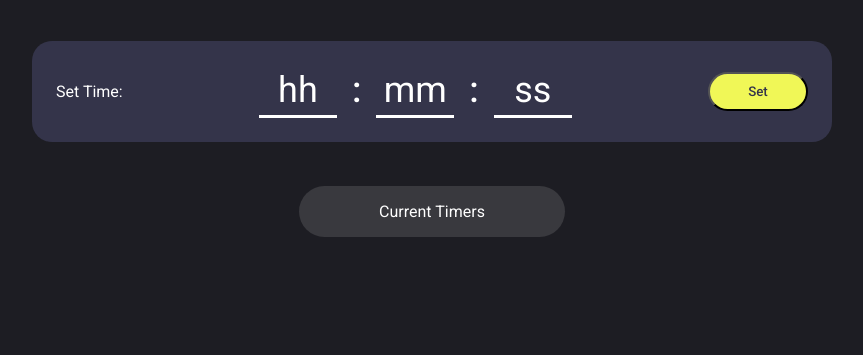
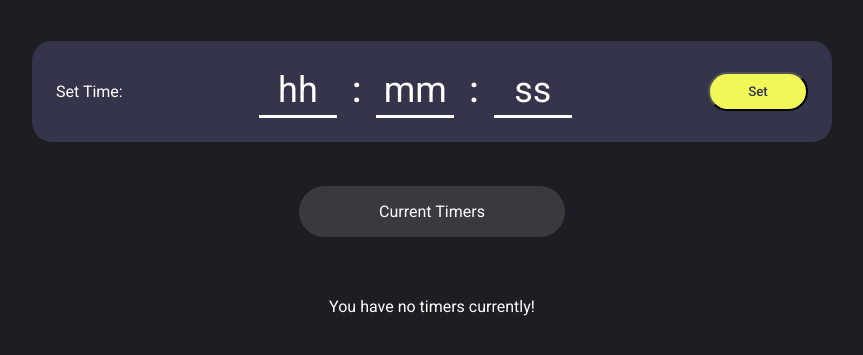
Before and after one commit to RitankJaikar/multiple-timer-app-js, a plain HTML site: page index.html in a window 1280 px wide. Shown: the part 69-424 px from the top of the page, without its empty margins (208-1071 px from the left). Drawn offline with Linux system fonts and the light colour scheme.

Commit message:
first commit

```diff
--- a/index.html
+++ b/index.html
@@ -28,9 +28,10 @@
         <div class="current-timers">
             Current Timers
         </div>
+        <p class="para-no-timer">You have no timers currently!</p>
 
         <!-- Samples -->
-        <!-- <p class="para-no-timer">You have no timers currently!</p>
+        <!--
         <div class="timer-div">
             <div>Time Left:</div>
             <div class="timer-wrapper">
@@ -45,7 +46,8 @@
         <div class="timer-div time-up-div">
             <span class="time-up">Time Is Up 🔊</span>
             <button class="stop">Stop</button>
-        </div> -->
+        </div>
+        -->
     </div>
     <script src="index.js"></script>
 </body>
```
